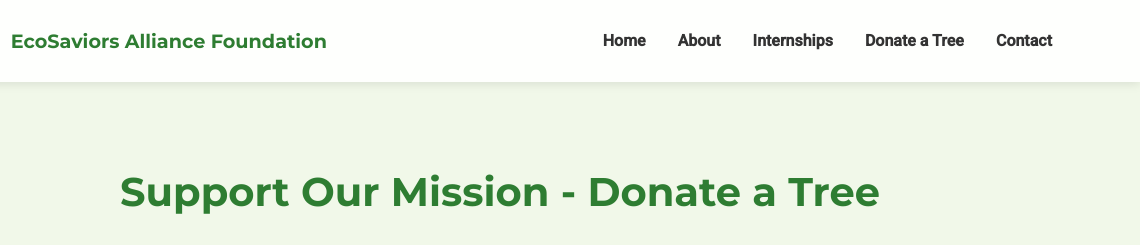
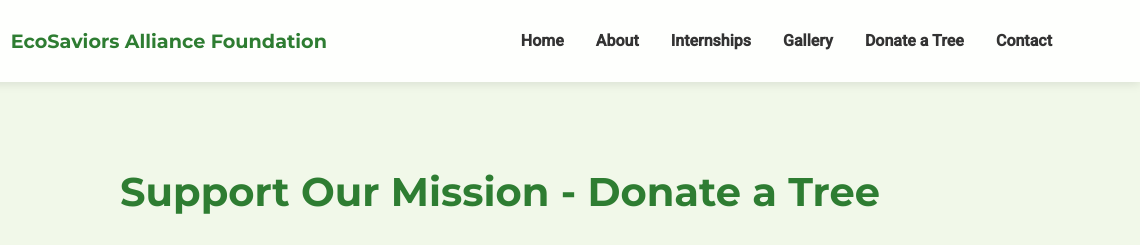
Before and after one commit to thecoder-16/ecosaviour, a plain HTML site: page donate_form.html in a window 1280 px wide. Shown: the top 245 px of the page, 140-1280 px from the left. Drawn offline with Linux system fonts and the light colour scheme.

Commit message:
Update donate_form.html

```diff
--- a/donate_form.html
+++ b/donate_form.html
@@ -19,6 +19,7 @@
                 <li><a href="index.html#home">Home</a></li>
                 <li><a href="index.html#about">About</a></li>
                 <li><a href="index.html#internships">Internships</a></li>
+                <li><a href="gallery.html">Gallery</a></li>
                 <li><a href="index.html#donate">Donate a Tree</a></li>
                 <li><a href="index.html#contact">Contact</a></li>
             </ul>
```
